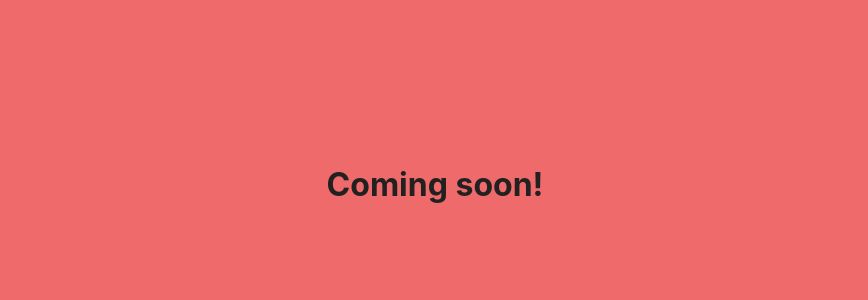
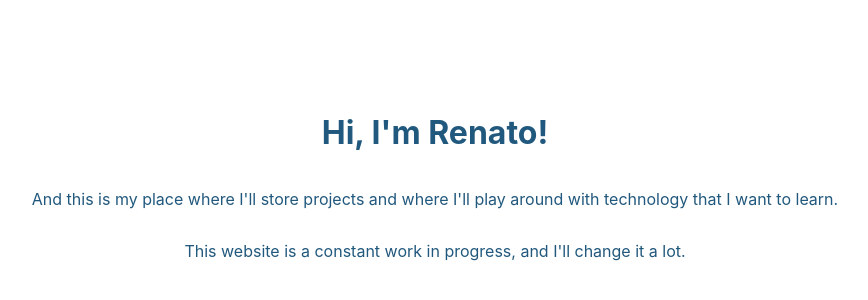
Before and after one commit to renatofekete/personal, a Next.js app: page / in a window 1280 px wide. Shown: the part 216-516 px from the top of the page, without its empty margins (205-1073 px from the left). Built offline with nearby package versions, Linux system fonts and the light colour scheme.

Commit message:
changed text and root css

```diff
--- a/pages/index.tsx
+++ b/pages/index.tsx
@@ -10,7 +10,9 @@ const Home: NextPage = () => {
           <meta name="description" content="Generated by create next app" />
           <link rel="icon" href="/favicon.ico" />
         </Head>
-        <div className={styles.title}><h1>Coming soon!</h1></div>
+        <div className={styles.title}><h1>Hi, I'm Renato!</h1></div>
+        <p>And this is my place where I'll store projects and where I'll play around with technology that I want to learn.</p>
+        <p>This website is a constant work in progress, and I'll change it a lot.</p>
       </main>
 
   )
--- a/styles/Home.module.css
+++ b/styles/Home.module.css
@@ -1,9 +1,10 @@
 .main {
   height: 100%;
   width: 100%;
-  background-color: #ef6a6a;
+  background-color: var(--main-bg-color);
   display: flex;
   flex-direction: column;
   justify-content: center;
   align-items: center;
+  color: var(--main-text-color);
 }
--- a/styles/globals.css
+++ b/styles/globals.css
@@ -1,3 +1,9 @@
+:root {
+  --main-bg-color: #ffffff;
+  --secondary-bg-color: #41affe;
+  --main-text-color: #21587d;
+}
+
 html,
 body,
 #__next {
@@ -14,6 +20,10 @@ a {
   text-decoration: none;
 }
 
+main {
+  display: block;
+}
+
 * {
   box-sizing: border-box;
 }
```
